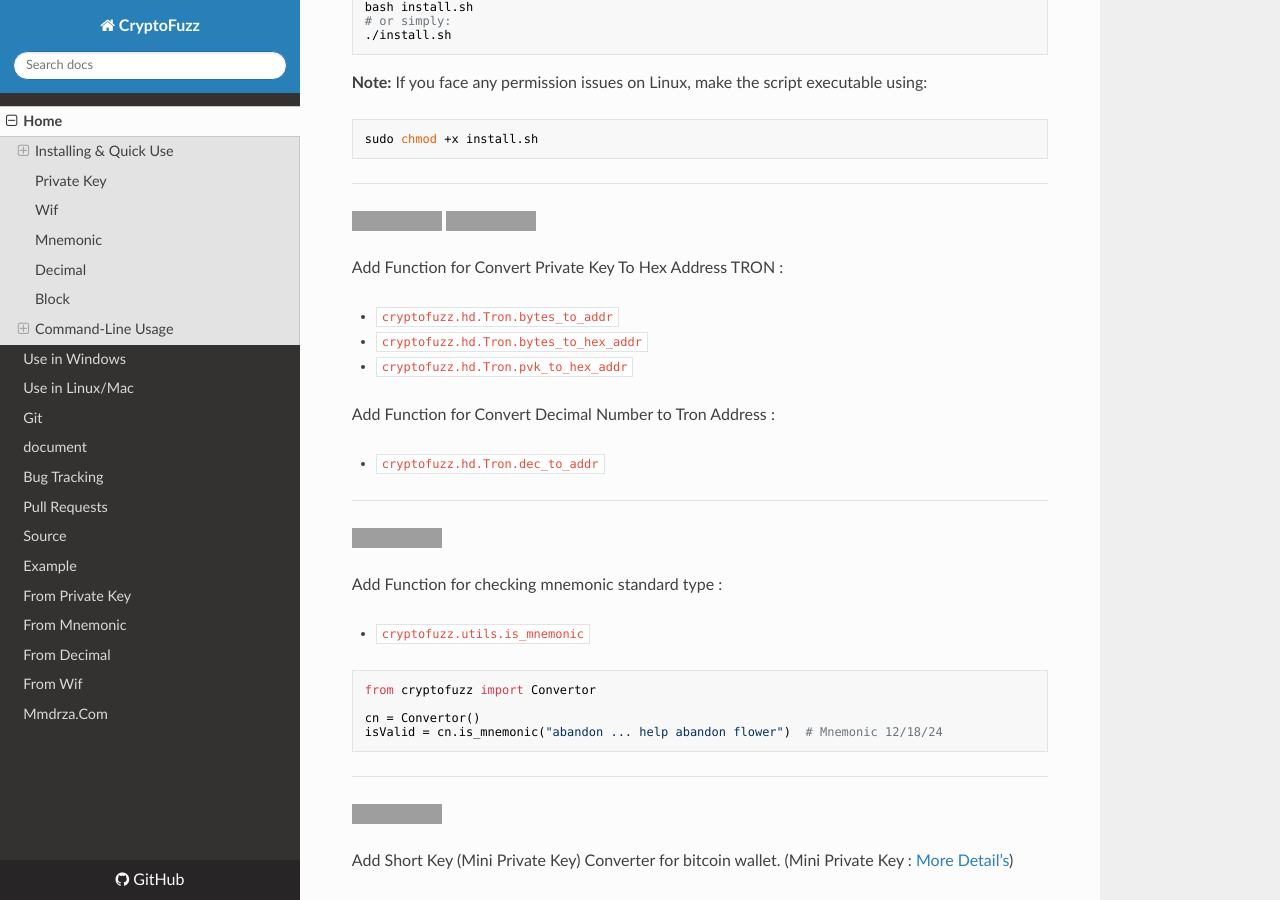
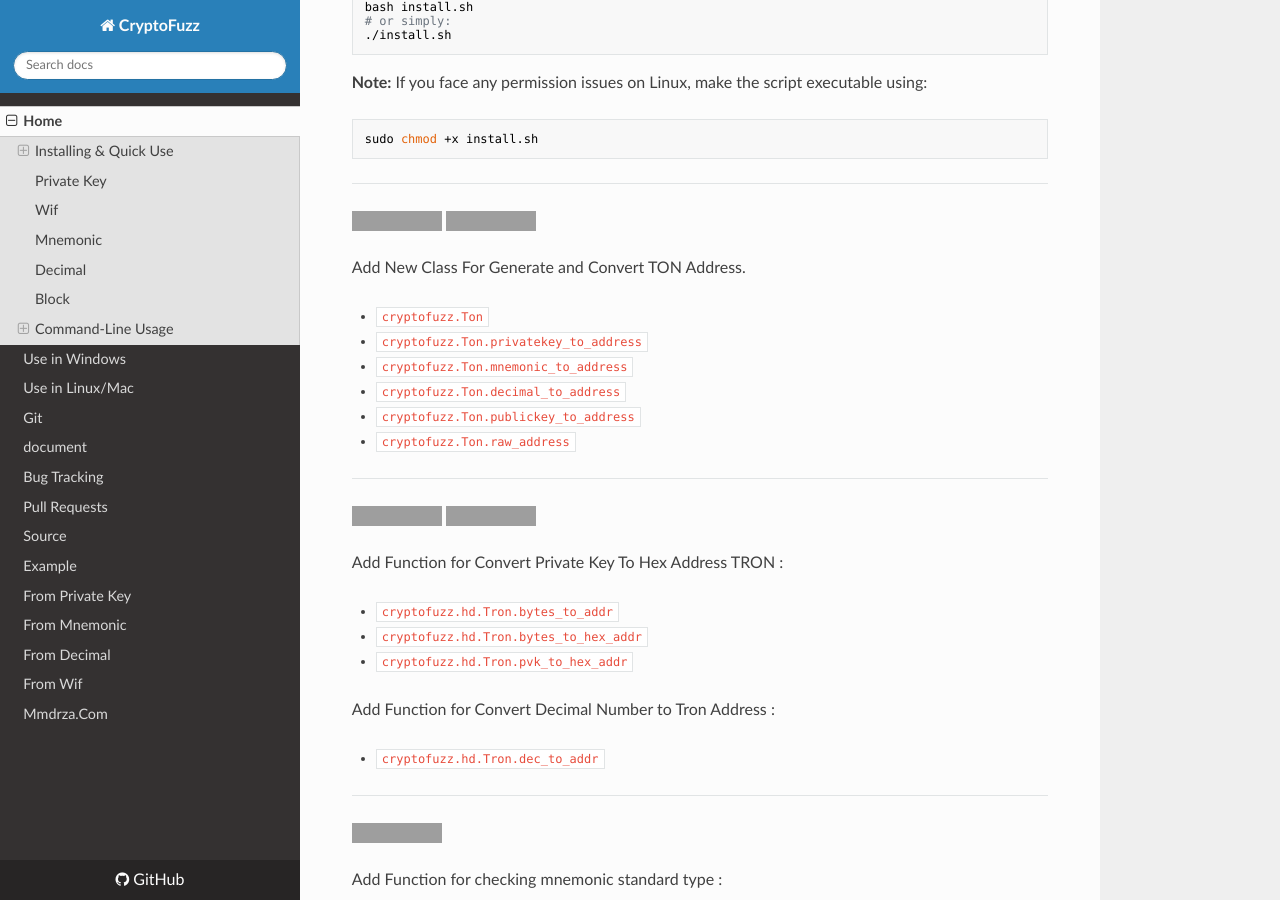
Before and after one commit to Pymmdrza/cryptoFuzz, an MkDocs documentation site: the page built from docs/index.md, in a window 1280 px wide and 900 px high, scrolled down 1346 px. Built offline with MkDocs 1.6.1, drawn with Linux system fonts in a browser that asks for light colours; nearby versions of some CDN libraries; grey boxes are pictures that could not be loaded.

Commit message:
Update index.md

````diff
--- a/docs/index.md
+++ b/docs/index.md
@@ -71,6 +71,19 @@
 ```bash
 sudo chmod +x install.sh
 ```
+---
+
+[![](https://img.shields.io/badge/%20Update%20at-2024.09.28-009848?style=plastic)]()
+[![](https://img.shields.io/badge/More%20Detail-0049AB?style=plastic)](https://cryptofuzz.readthedocs.io/en/latest/ton/ 'cryptoFuzz - Ton')
+
+Add New Class For Generate and Convert TON Address.
+
+- `cryptofuzz.Ton`
+- `cryptofuzz.Ton.privatekey_to_address`
+- `cryptofuzz.Ton.mnemonic_to_address`
+- `cryptofuzz.Ton.decimal_to_address`
+- `cryptofuzz.Ton.publickey_to_address`
+- `cryptofuzz.Ton.raw_address`
 
 ---
 
````
